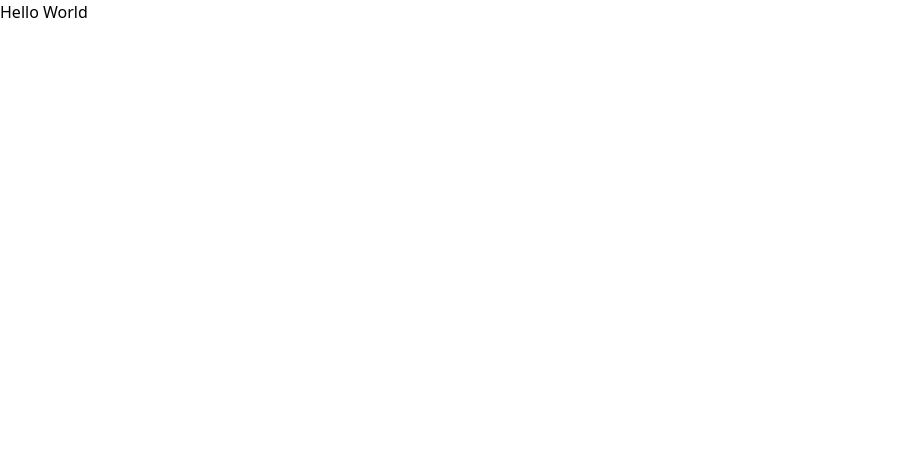
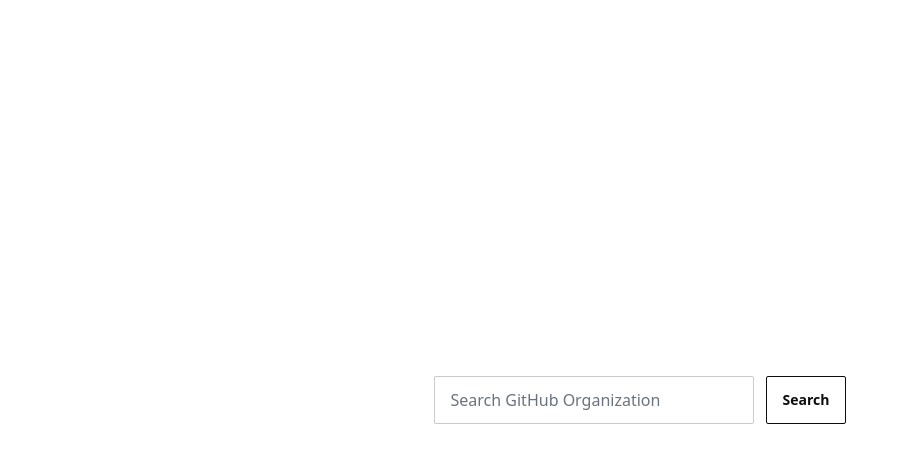
Before and after one commit to Souvikns/gibit, a Next.js app: page / in a window 1280 px wide. Shown: the top 462 px of the page, without its empty margins (0-908 px from the left). Built offline with nearby package versions, Linux system fonts and the light colour scheme.

Commit message:
feat: basic design for landing page

```diff
--- a/app/layout.tsx
+++ b/app/layout.tsx
@@ -10,7 +10,7 @@ export default function RootLayout({
   children: React.ReactNode
 }) {
   return (
-    <html lang="en">
+    <html lang="en" data-theme="lofi">
       <body>{children}</body>
     </html>
   )
--- a/app/page.tsx
+++ b/app/page.tsx
@@ -1,3 +1,11 @@
+import Searchbar from "../components/searchbar"
 export default function Page() {
-    return <h1>Hello World</h1>
+    return <div className="container mx-auto">
+        <div className="flex items-center justify-center h-screen">
+            <div className="flex flex-row w-2/4 justify-center space-x-3">
+                <Searchbar />
+                <button className="btn btn-primary btn-outline">Search</button>
+            </div>
+        </div>
+    </div>
 }
--- /dev/null
+++ b/components/searchbar.tsx
@@ -0,0 +1,8 @@
+
+export default function Searchbar() {
+    return <input
+        type="text"
+        placeholder="Search GitHub Organization"
+        className="input input-bordered rounded-sm w-full max-w-xs"
+    />
+}
--- a/package.json
+++ b/package.json
@@ -18,9 +18,11 @@
     "react-dom": "^18.3.1"
   },
   "devDependencies": {
+    "@tailwindcss/forms": "^0.5.9",
     "@types/node": "22.5.4",
     "@types/react": "18.3.5",
     "autoprefixer": "^10.4.20",
+    "daisyui": "^4.12.10",
     "postcss": "^8.4.45",
     "tailwindcss": "^3.4.10",
     "typescript": "5.5.4"
--- a/tailwind.config.js
+++ b/tailwind.config.js
@@ -7,5 +7,14 @@ module.exports = {
   theme: {
     extend: {},
   },
-  plugins: [],
+  daisyui: {
+    themes: [
+      'pastel',
+      'lofi'
+    ]
+  },
+  plugins: [
+    require('@tailwindcss/forms'),
+    require('daisyui')
+  ],
 }
```
Also changed, not shown: 1 other file (tests, documents, lock files or other folders).
